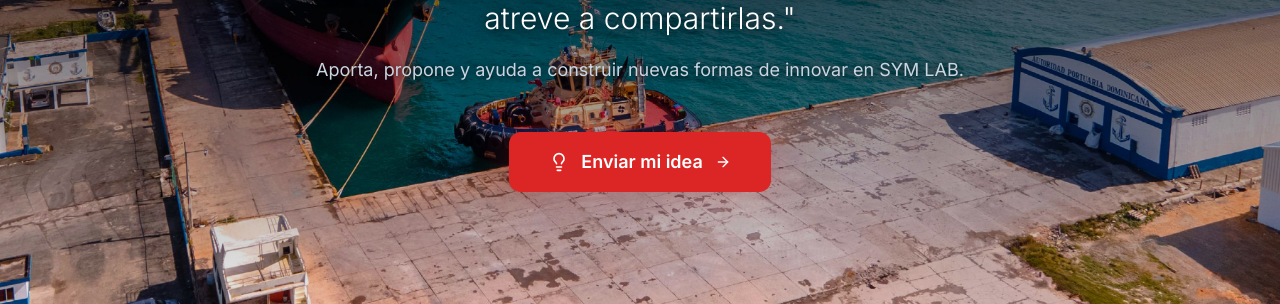
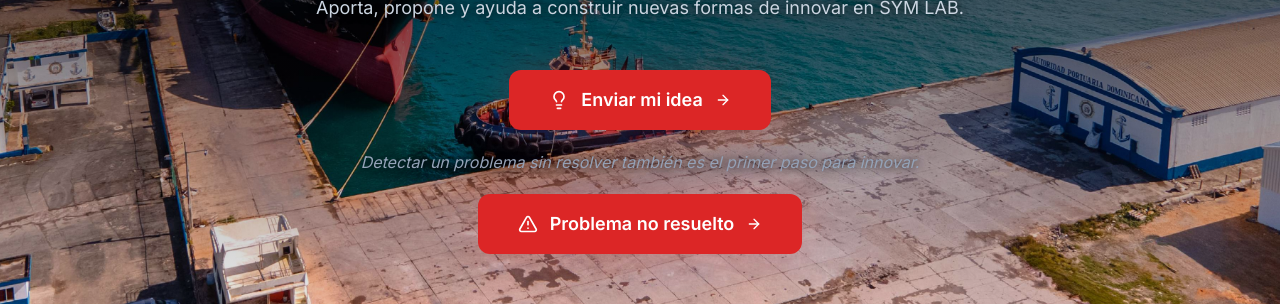
Before and after one commit to alexestiradoreyes-glitch/sym-lab, a Next.js app: page / in a window 1280 px wide. Shown: the part 436-740 px from the top of the page. Built offline with nearby package versions, Linux system fonts and the light colour scheme; no server answers.

Commit message:
Inicio: añadir botón Problema no resuelto bajo Enviar mi idea

```diff
--- a/src/app/page.tsx
+++ b/src/app/page.tsx
@@ -1,6 +1,6 @@
 import Link from 'next/link'
 import Header from '@/components/Header'
-import { Lightbulb, ArrowRight } from 'lucide-react'
+import { Lightbulb, ArrowRight, AlertTriangle } from 'lucide-react'
 
 export default function PaginaInicio() {
   return (
@@ -49,7 +49,8 @@ export default function PaginaInicio() {
             Aporta, propone y ayuda a construir nuevas formas de innovar en SYM LAB.
           </p>
 
-          {/* Botón CTA */}
+          {/* Botones CTA */}
+          <div className="flex flex-col items-center gap-5">
             <Link
               href="/ideas/nueva"
               className="btn-primary inline-flex items-center gap-3 text-base sm:text-lg px-8 sm:px-10 py-4 glow-red"
@@ -58,6 +59,21 @@ export default function PaginaInicio() {
               Enviar mi idea
               <ArrowRight className="w-4 h-4" />
             </Link>
+
+            <p className="text-slate-400 text-sm sm:text-base italic"
+               style={{ textShadow: '0 1px 8px rgba(0,0,0,0.9)' }}>
+              Detectar un problema sin resolver también es el primer paso para innovar.
+            </p>
+
+            <Link
+              href="/problemas/nueva"
+              className="btn-primary inline-flex items-center gap-3 text-base sm:text-lg px-8 sm:px-10 py-4 glow-red"
+            >
+              <AlertTriangle className="w-5 h-5" />
+              Problema no resuelto
+              <ArrowRight className="w-4 h-4" />
+            </Link>
+          </div>
         </div>
       </section>
     </div>
```
Lines whose indentation alone changed are shown as unchanged.
